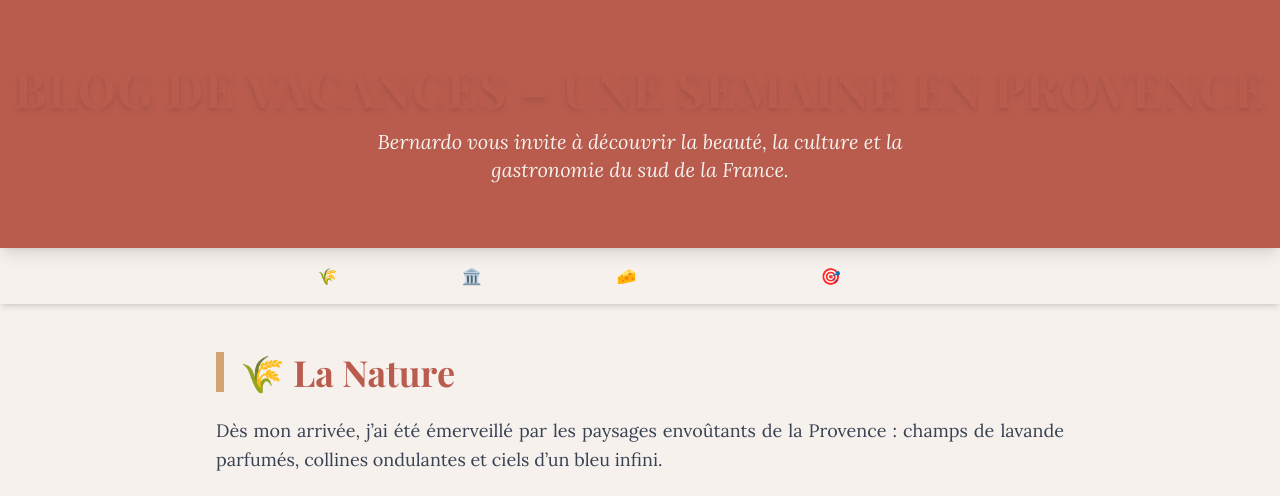
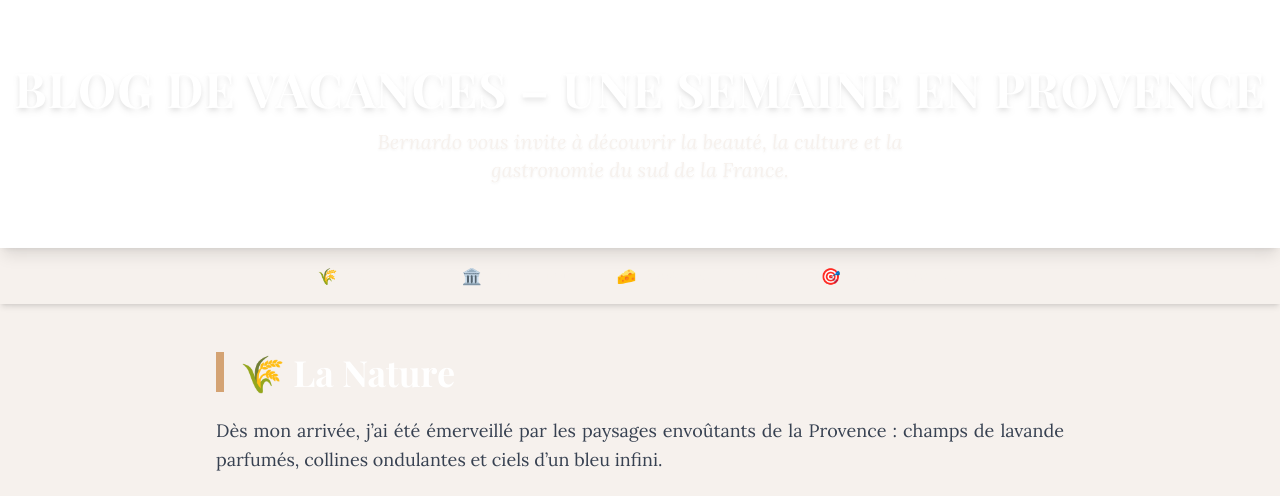
Before and after one commit to Bernas11/Mon-Blog-V0-, a plain HTML site: page index.html in a window 1280 px wide. Shown: the top 496 px of the page. Drawn offline with nearby package versions, Linux system fonts and the light colour scheme.

Commit message:
Update styles.css
Mudar Headers Branco

```diff
--- a/css/styles.css
+++ b/css/styles.css
@@ -1,6 +1,6 @@
 /* Variables de couleurs aristocratiques */
 :root {
-  --color-primary: #b95c4e; /* Bordeaux doux */
+  --color-primary: #ffffff; /* Bordeaux doux */
   --color-secondary: #d4a373; /* Ocre rosé */
   --color-accent: #f6f1ed; /* Beige clair */
 }
```
